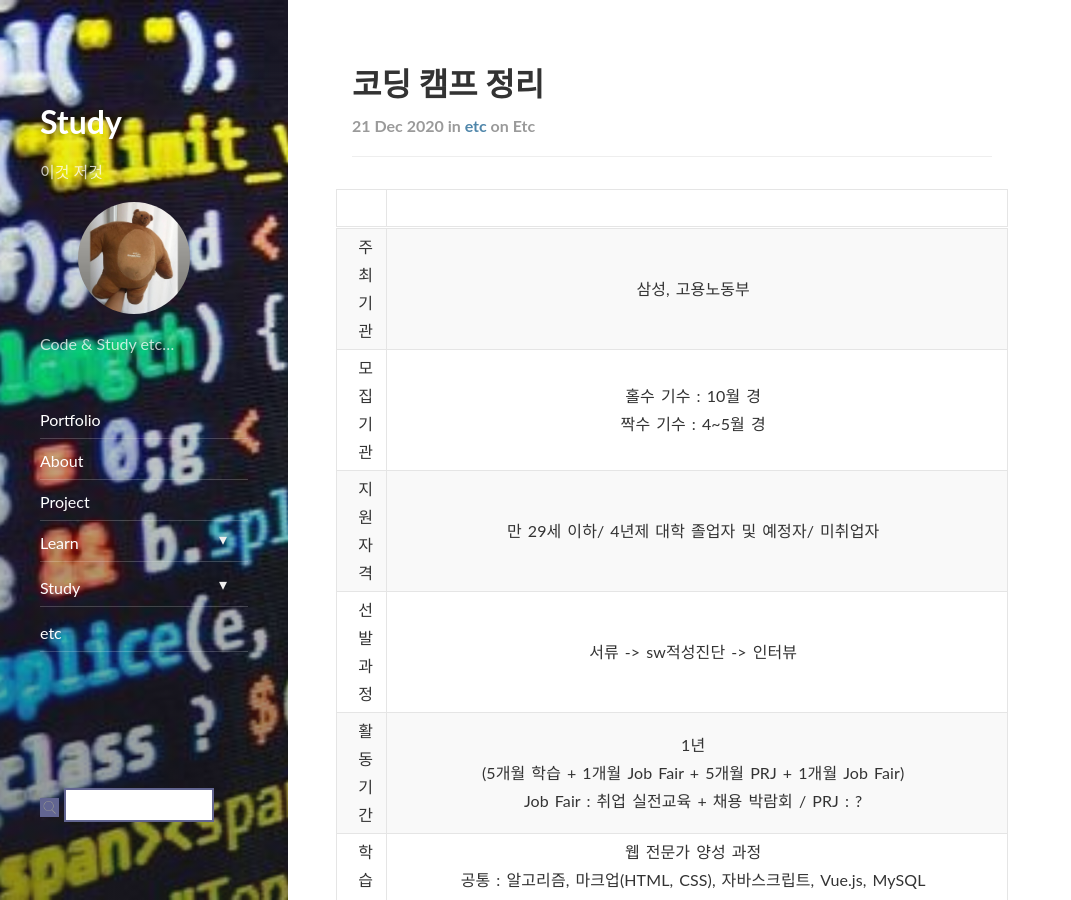
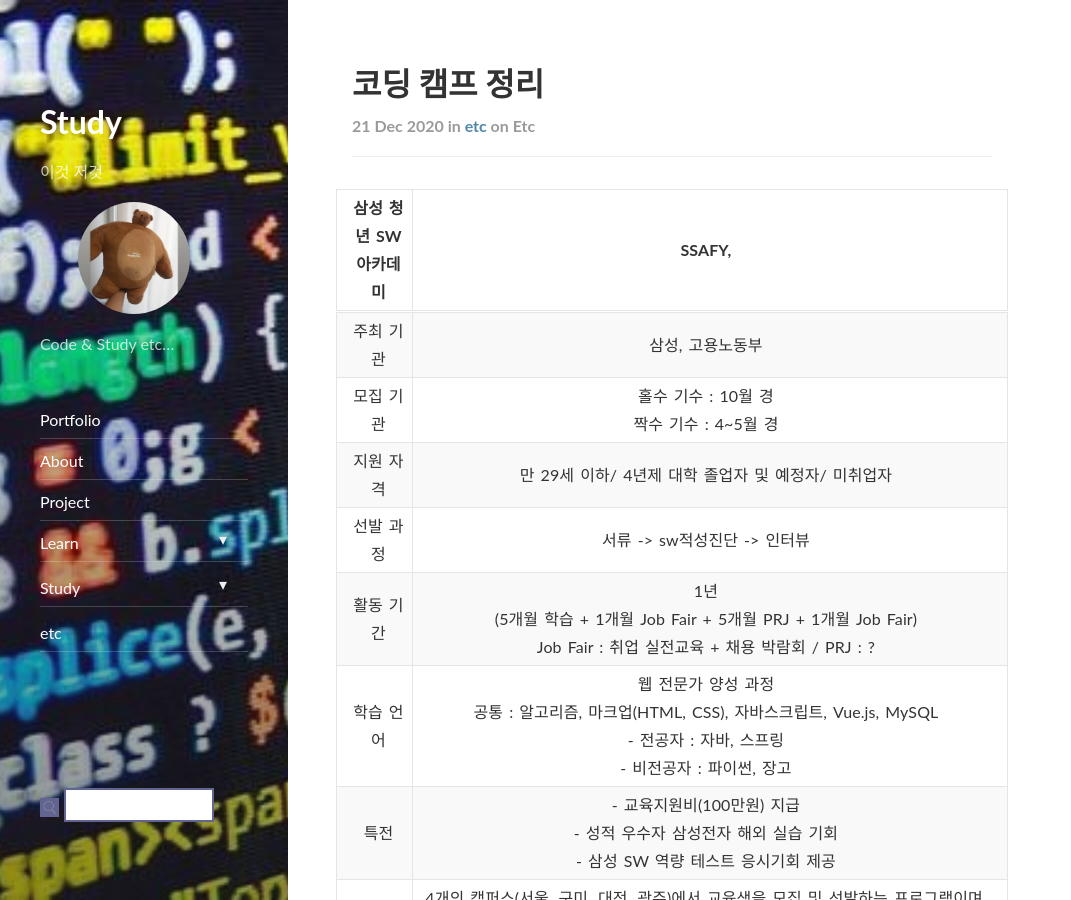
Before and after one commit to ekgus2222/ekgus2222.github.io, a Jekyll site: the page built from _posts/etc/2020-12-21-setting-start.md, in a window 1280 px wide and 900 px high. Shown: the whole window, without its empty margins (0-1071 px from the left). Built offline with Jekyll 4.4.1, drawn with Linux system fonts in a browser that asks for light colours; nearby versions of some CDN libraries; comment, search, counter and statistics services are not loaded.

Commit message:
Update 2020-12-21-setting-start.md

```diff
--- a/_posts/etc/2020-12-21-setting-start.md
+++ b/_posts/etc/2020-12-21-setting-start.md
@@ -9,7 +9,7 @@ comments: true
 
 
 
-|  |  |
+| 삼성 청년 SW 아카데미 | SSAFY,  |
 |:--------:|:--------:|
 | 주최 기관 | 삼성, 고용노동부 |
 | 모집 기관 | 홀수 기수 : 10월 경<br>짝수 기수 : 4~5월 경|
```
